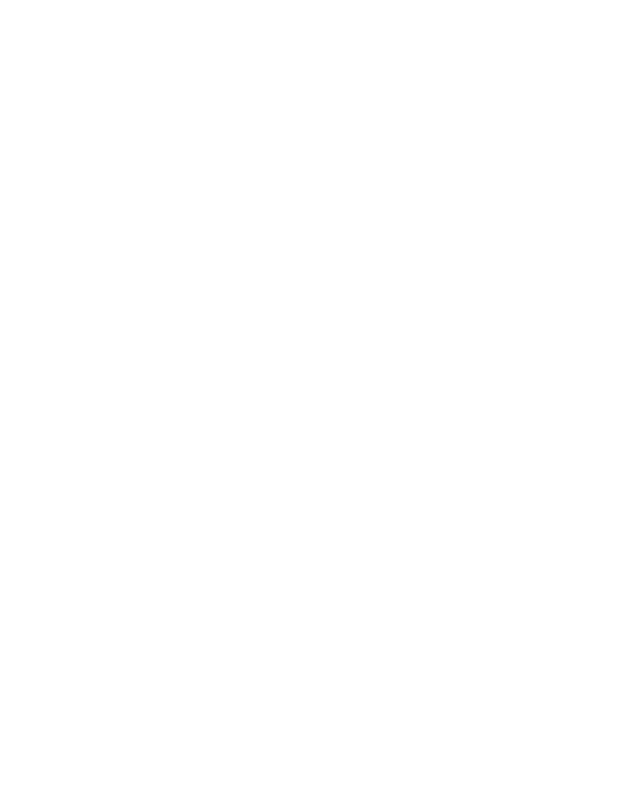
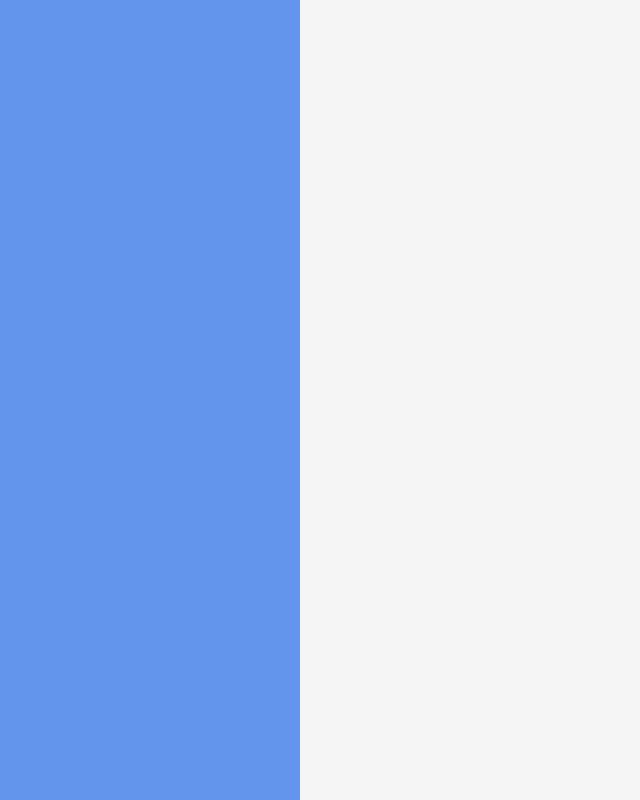
Before and after one commit to roshan837/CSS-HTML-Forms-Select-Option-tag-Input-type-checkbox-Selectors-Basic-Selec-...---Post-Class---, a plain HTML site: page index.html in a window 1280 px wide. Shown: the whole page, without its empty margins (0-640 px from the left). Drawn offline with Linux system fonts and the light colour scheme.

Commit message:
Update index.html

```diff
--- a/index.html
+++ b/index.html
@@ -13,6 +13,24 @@
     <link rel="stylesheet" href="./style.css">
     <link href="https://fonts.googleapis.com/css2?family=Poppins:wght@100;300;400;600&display=swap" rel="stylesheet">
     <link rel="stylesheet" href="https://cdnjs.cloudflare.com/ajax/libs/font-awesome/4.7.0/css/font-awesome.min.css">
+              <style>
+            .main-content{
+                position: fixed;
+                display: grid;
+                grid-template-columns: 300px 700px;
+                min-height: 1000px;
+            }
+            .left-section{
+                position: relative;
+                width: 300px;
+                background-color:cornflowerblue;
+            }
+            .right-section{
+                position: relative;
+                width: 700px;
+                background-color: whitesmoke;
+            }
+        </style>
 
     </head>
     <body>
```
